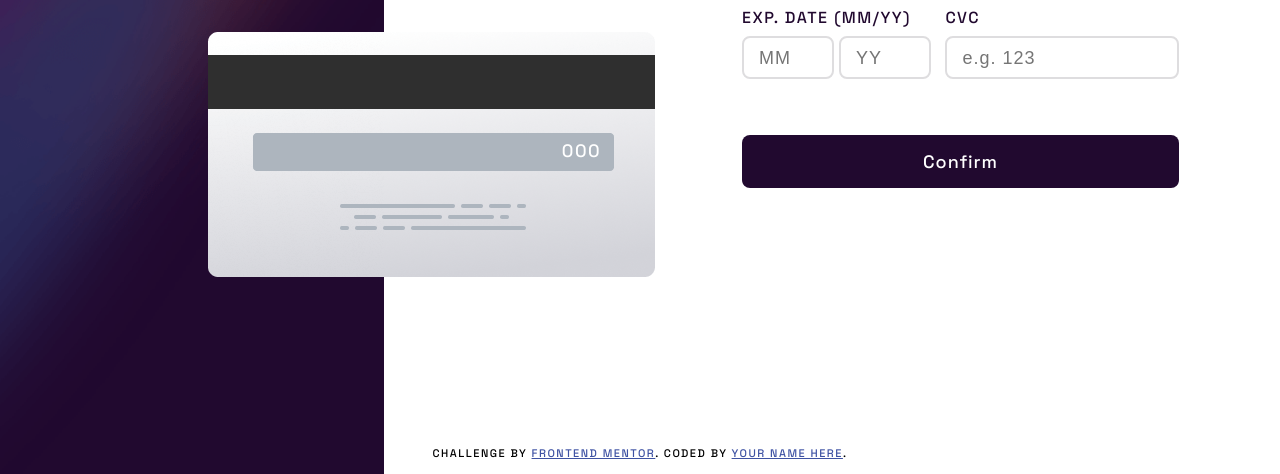
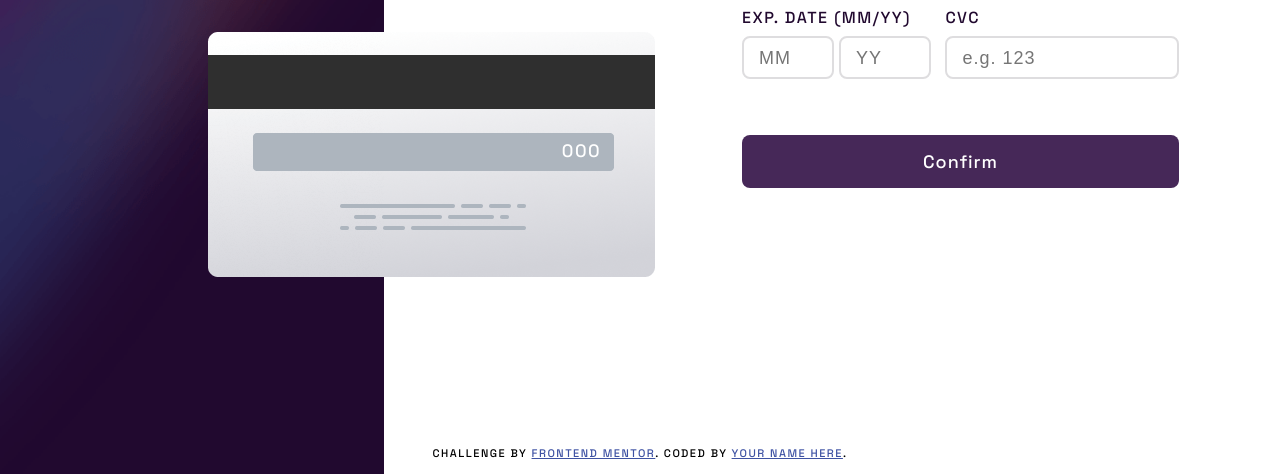
Before and after one commit to Jon-Ledo/FEM-Interactive-Card-Details-Form, a plain HTML site: page index.html in a window 1280 px wide. In both pictures the pointer is over the input "Confirm". Shown: the part 326-800 px from the top of the page. Drawn offline with Linux system fonts and the light colour scheme.

Commit message:
added missing hover color style to button

```diff
--- a/css/styles.css
+++ b/css/styles.css
@@ -8,6 +8,7 @@
   --lightGrayishViolet: hsl(270, 3%, 87%);
   --darkGrayishViolet: hsl(279, 6%, 55%);
   --veryDarkViolet: hsl(278, 68%, 11%);
+  --darkViolet: hsl(278, 38%, 25%);
   /* Typography */
   --font-body: 18px;
   --font-style: 'Space Grotesk',sans-serif;
@@ -147,6 +148,10 @@ input[type=submit] {
   cursor: pointer;
 }
 
+input[type=submit]:hover {
+  background-color: var(--darkViolet);
+}
+
 /* MODAL */
 .modal {
   display: none;
```
